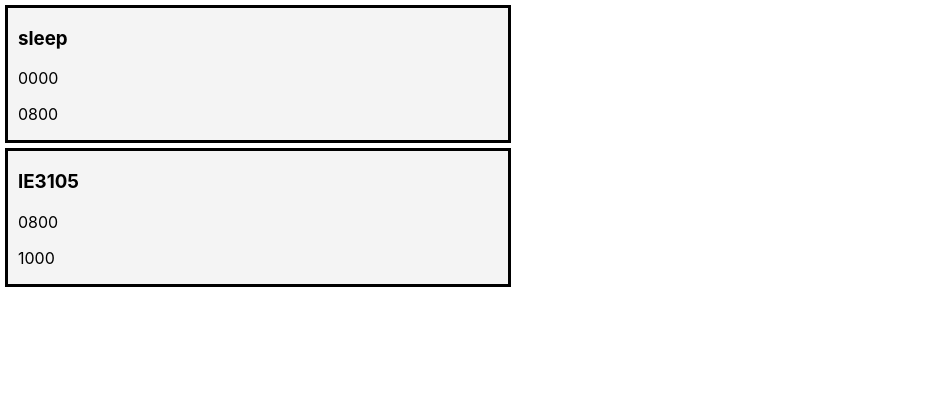
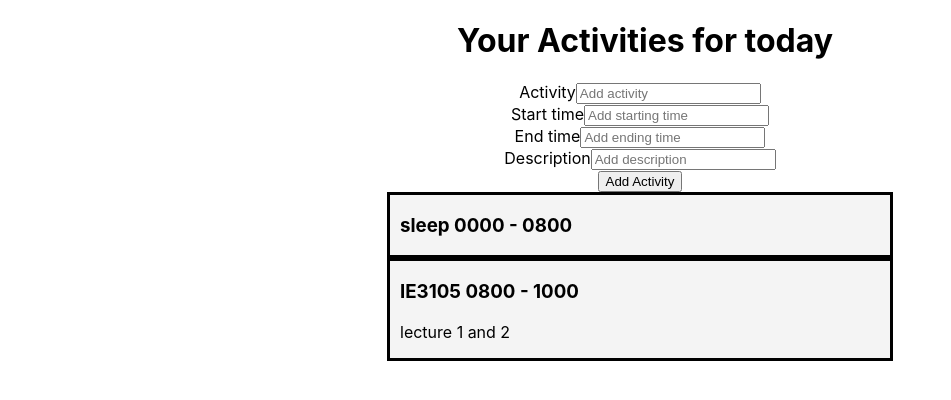
Before and after one commit to tzzzening/planner, a React (Create React App) app: page / in a window 1280 px wide. Shown: the top 400 px of the page, without its empty margins (0-951 px from the left). Built offline with nearby package versions, Linux system fonts and the light colour scheme.

Commit message:
AddActivity

```diff
--- a/src/App.js
+++ b/src/App.js
@@ -1,16 +1,26 @@
 import './App.css';
 import Activity from './components/Activity';
+import Header from './components/Header';
+import AddActivity from './components/AddActivity';
+import { useState } from 'react'
 
 function App() {
-  const activities = [
-    {name: "sleep", startTime: "0000", endTime: "0800"},
-    {name: "IE3105", startTime: "0800", endTime: "1000"}
-  ]
+  const [activities, setActivities ] = useState([
+    {key: 1, name: "sleep", startTime: "0000", endTime: "0800"},
+    {key: 2, name: "IE3105", startTime: "0800", endTime: "1000", description: "lecture 1 and 2"}
+  ])
+
+
+  const addActivity = (activity) => {
+    setActivities([...activities, activity])
+  }
 
   return (
     <div className="App">
-      {activities.map(({ name, startTime, endTime}) =>
-        <Activity name={name} startTime={startTime} endTime={endTime}/>)}
+      <Header />
+      <AddActivity onAdd={addActivity}/>
+      {activities.map(({ name, startTime, endTime, description }, index) =>
+        <Activity key={index} name={name} startTime={startTime} endTime={endTime} description={description}/>)}
     </div>
   );
 }
--- a/src/components/Activity.js
+++ b/src/components/Activity.js
@@ -1,9 +1,9 @@
-const Activity = ({ name, startTime, endTime }) => {
+const Activity = ({ name, startTime, endTime, description }) => {
+    const time = startTime && (startTime + " - " + endTime)
     return (
         <div className="activity">
-            <h3>{name}</h3>
-            <p>{startTime}</p>
-            <p>{endTime}</p>
+            <h3>{name} {time}</h3>
+            <p>{description}</p>
         </div>
     )
 }
--- /dev/null
+++ b/src/components/AddActivity.js
@@ -0,0 +1,48 @@
+import { useState } from 'react'
+
+const AddActivity = ({ onAdd }) => {
+    const [name, setName] = useState('')
+    const [startTime, setStartTime] = useState('')
+    const [endTime, setEndTime] = useState('')
+    const [description, setDescription] = useState('')
+
+    const onSubmit = (e) => {
+        e.preventDefault()
+
+        if (!name) {
+            alert('Please add activity name')
+            return
+        }
+
+        onAdd({ name, startTime, endTime, description })
+
+        setName('')
+        setStartTime('')
+        setEndTime('')
+        setDescription('')
+    }
+
+    return (
+        <form onSubmit={onSubmit}>
+            <div>
+                <label>Activity</label>
+                <input type='text' placeholder='Add activity' value={name} onChange={(e) => setName(e.target.value)}/>
+            </div>
+            <div>
+                <label>Start time</label>
+                <input type='number' placeholder='Add starting time' value={startTime} onChange={(e) => setStartTime(e.target.value)}/>
+            </div>
+            <div>
+                <label>End time</label>
+                <input type='number' placeholder='Add ending time' value={endTime} onChange={(e) => setEndTime(e.target.value)}/>
+            </div>
+            <div>
+                <label>Description</label>
+                <input type='text' placeholder='Add description' value={description} onChange={(e) => setDescription(e.target.value)}/>
+            </div>
+            <input type='submit' value='Add Activity' />
+        </form>
+    )
+}
+
+export default AddActivity
--- /dev/null
+++ b/src/components/Header.js
@@ -0,0 +1,9 @@
+const Header = () => {
+    return (
+        <header className="header">
+            <h1>Your Activities for today</h1>
+        </header>
+    )
+}
+
+export default Header
--- a/src/index.css
+++ b/src/index.css
@@ -15,8 +15,13 @@ code {
 .activity {
   background: #f4f4f4;
   border-style: solid;
-  margin: 5px;
+  margin: auto;
   max-width: 500px;
   text-align: left;
   text-indent: 10px;
+  justify-content: space-between;
 }
+
+.header {
+  text-indent: 10px;
+}
```
